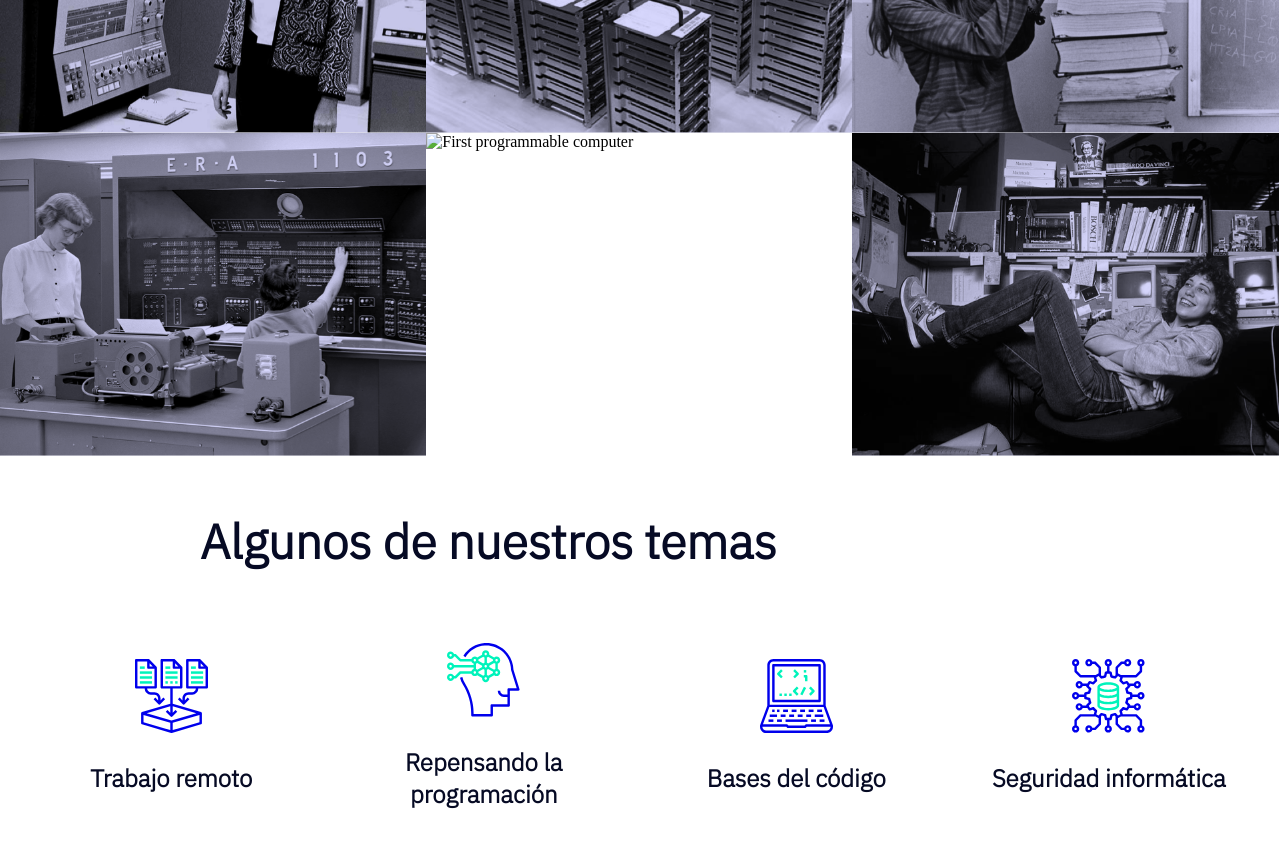
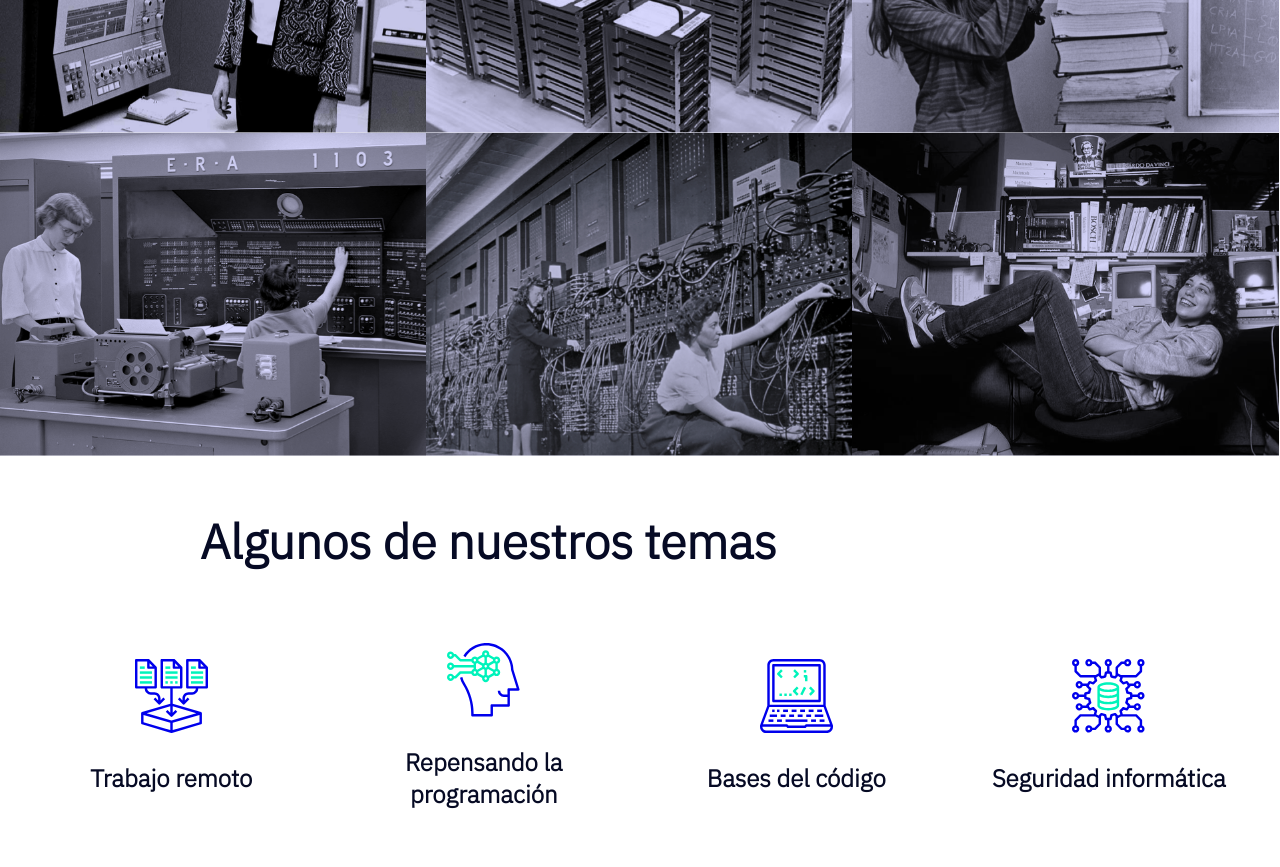
Before and after one commit to Sofia799/Podcast-Channel-Sofia-Justiniano, a plain HTML site: page index.html in a window 1280 px wide. Shown: the part 2320-3187 px from the top of the page. Drawn offline with Linux system fonts and the light colour scheme.

Commit message:
decimo cambio al project

```diff
--- a/index.html
+++ b/index.html
@@ -83,7 +83,7 @@
                 <img src="./Recursos/landingUI_desktop_mobile_kit/assets/Katie-Bouman.png" alt="Katie Bouman's photo">
                 <img src="./Recursos/landingUI_desktop_mobile_kit/assets/Margaret_Hamilton.png" alt="Margaret Hamilton's photo">
                 <img src="./Recursos/landingUI_desktop_mobile_kit/assets/An-E.R.A.Univac-1103-computer-in-the-1950s.png" alt="Computer's photo in 1950">
-                <img src="./Recursos/landingUI_desktop_mobile_kit/assets/Computer-operators-with-an-Eniac-the-world’s-first-programmable-general-purpose-computer.png" alt="First programmable computer">
+                <img src="./Recursos/landingUI_desktop_mobile_kit/assets/Computer-operators-with-an-Eniac-the-world-first-programmable-general-purpose-computer.png" alt="First programmable computer">
                 <img src="./Recursos/landingUI_desktop_mobile_kit/assets/susan-kare.png" alt="Susan Kare's photo">
             </div>
         </section>
```
